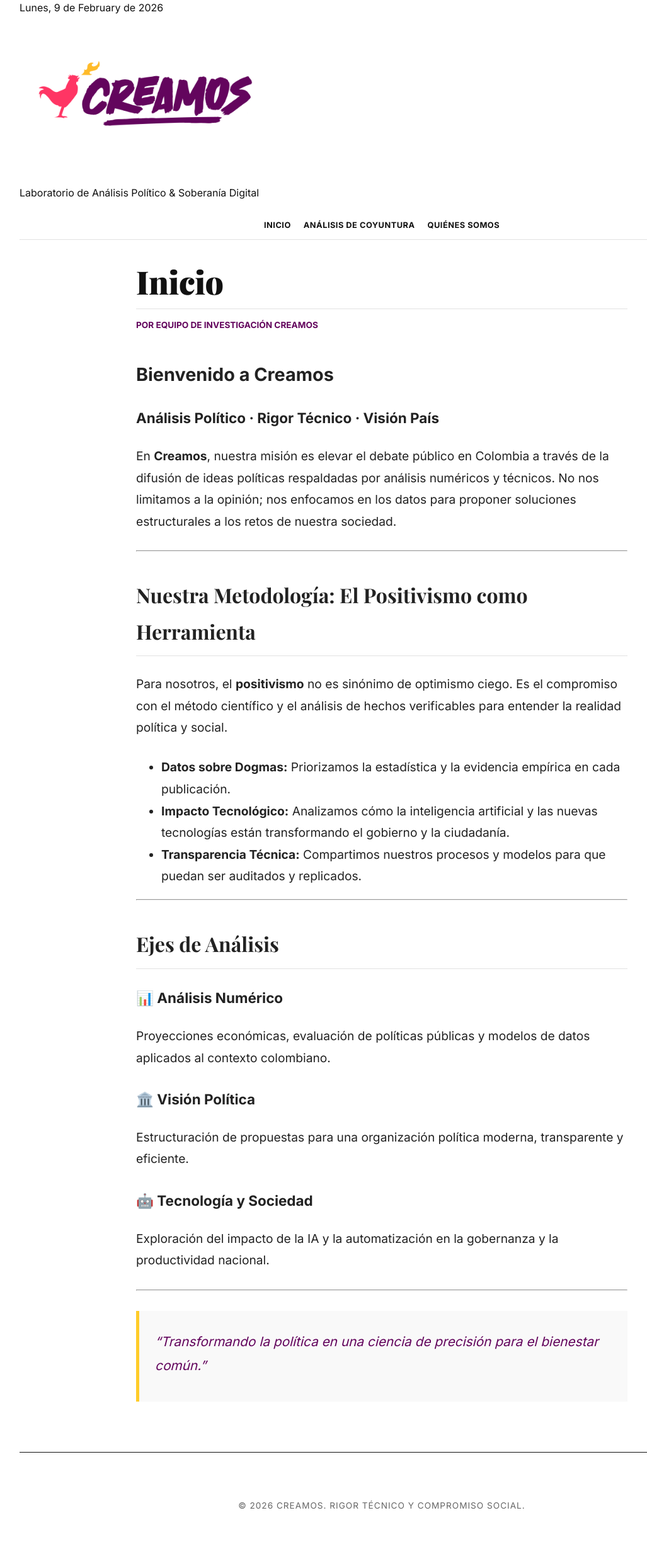
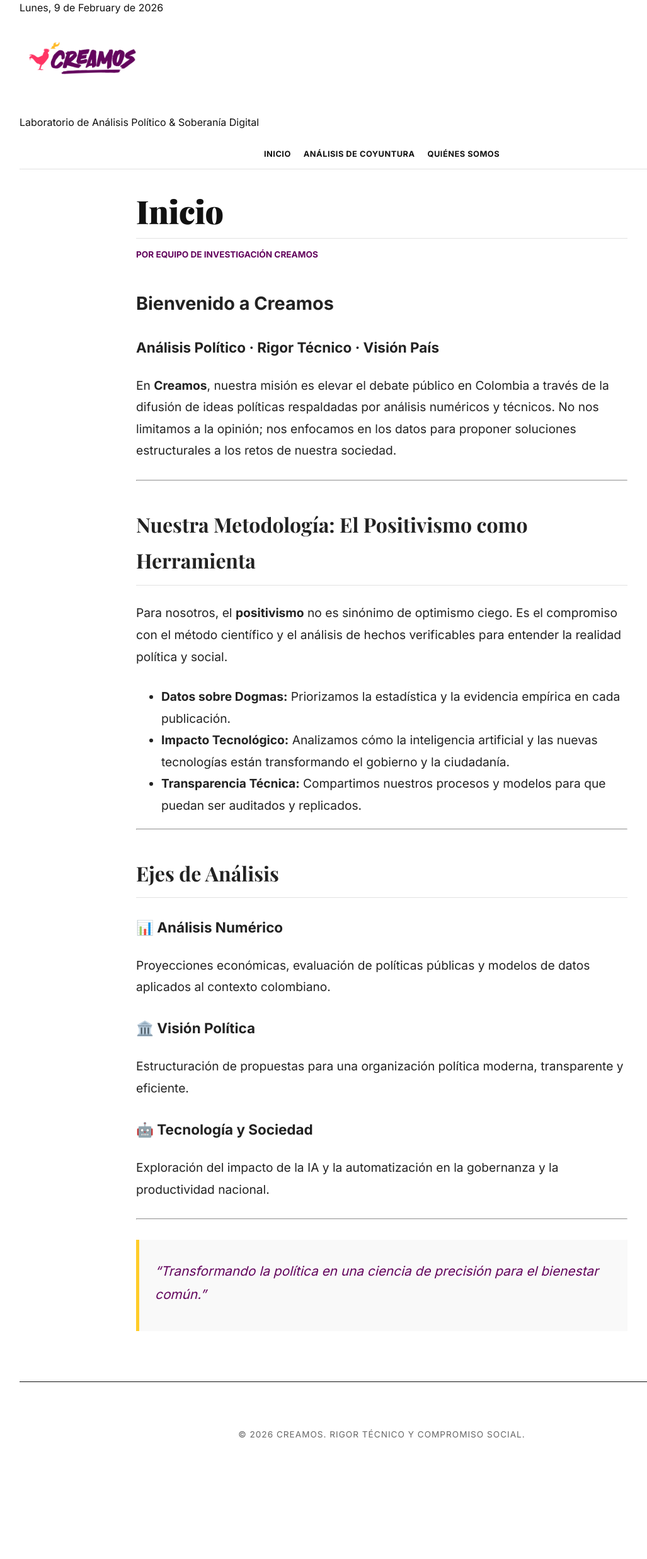
Before and after one commit to Jvega34/creamos, a Jekyll site: the page built from index.md, in a window 1280 px wide. Shown: the whole page at 63% size, without its empty margins (34-1061 px from the left). Built offline with Jekyll 4.4.1, drawn with Linux system fonts in a browser that asks for light colours; after the commit the page ends 2363 px from its top, so only the background shows below that.

Commit message:
Update main.scss

```diff
--- a/assets/main.scss
+++ b/assets/main.scss
@@ -36,7 +36,7 @@ body {
 .header-logo {
   display: block;
   margin: 0 auto;
-  max-width: 400px; // Si se ve muy pequeño, aumenta esto a 500px
+  max-width: 200px; // Si se ve muy pequeño, aumenta esto a 500px
   height: auto;
   border: none;
 
```
